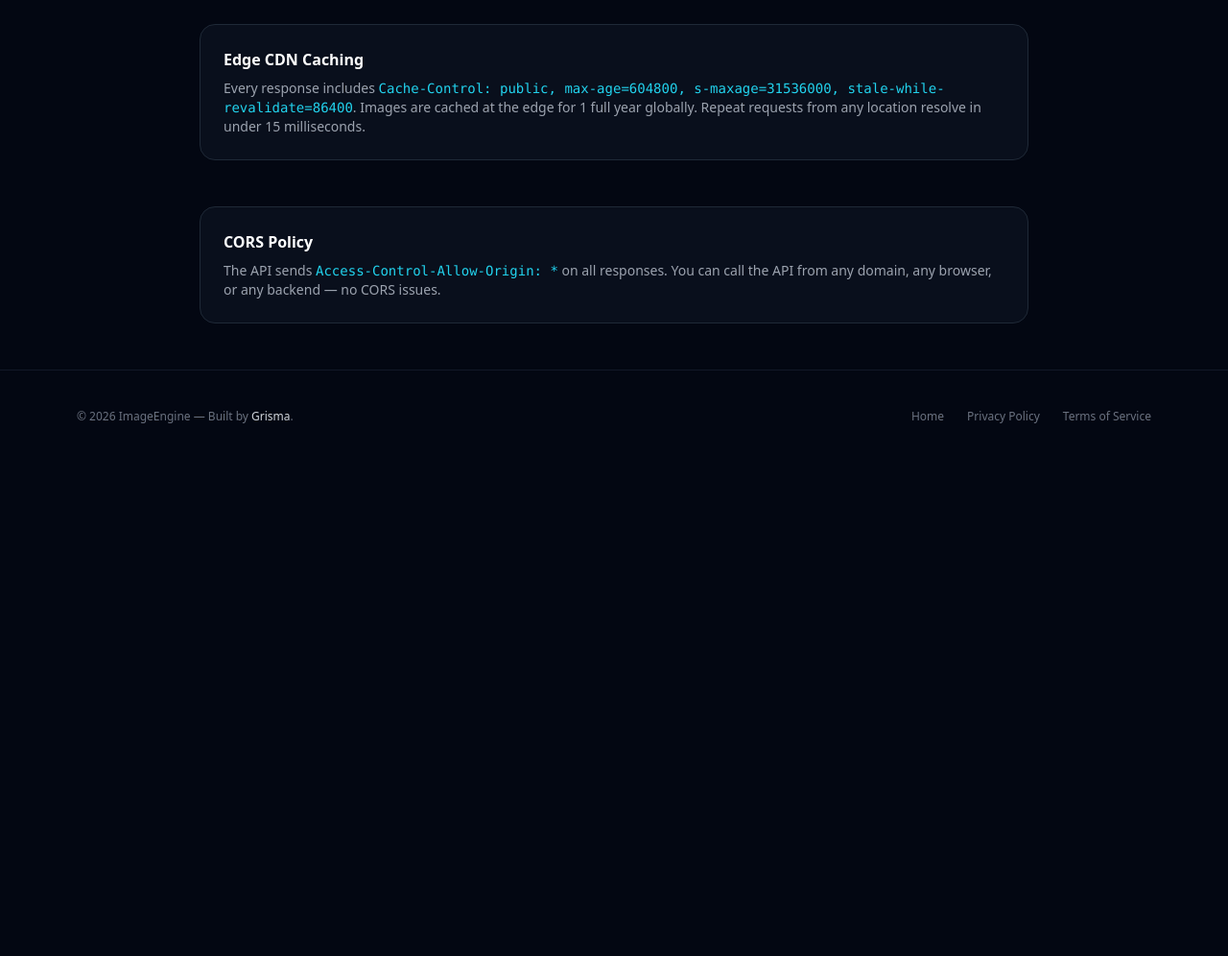
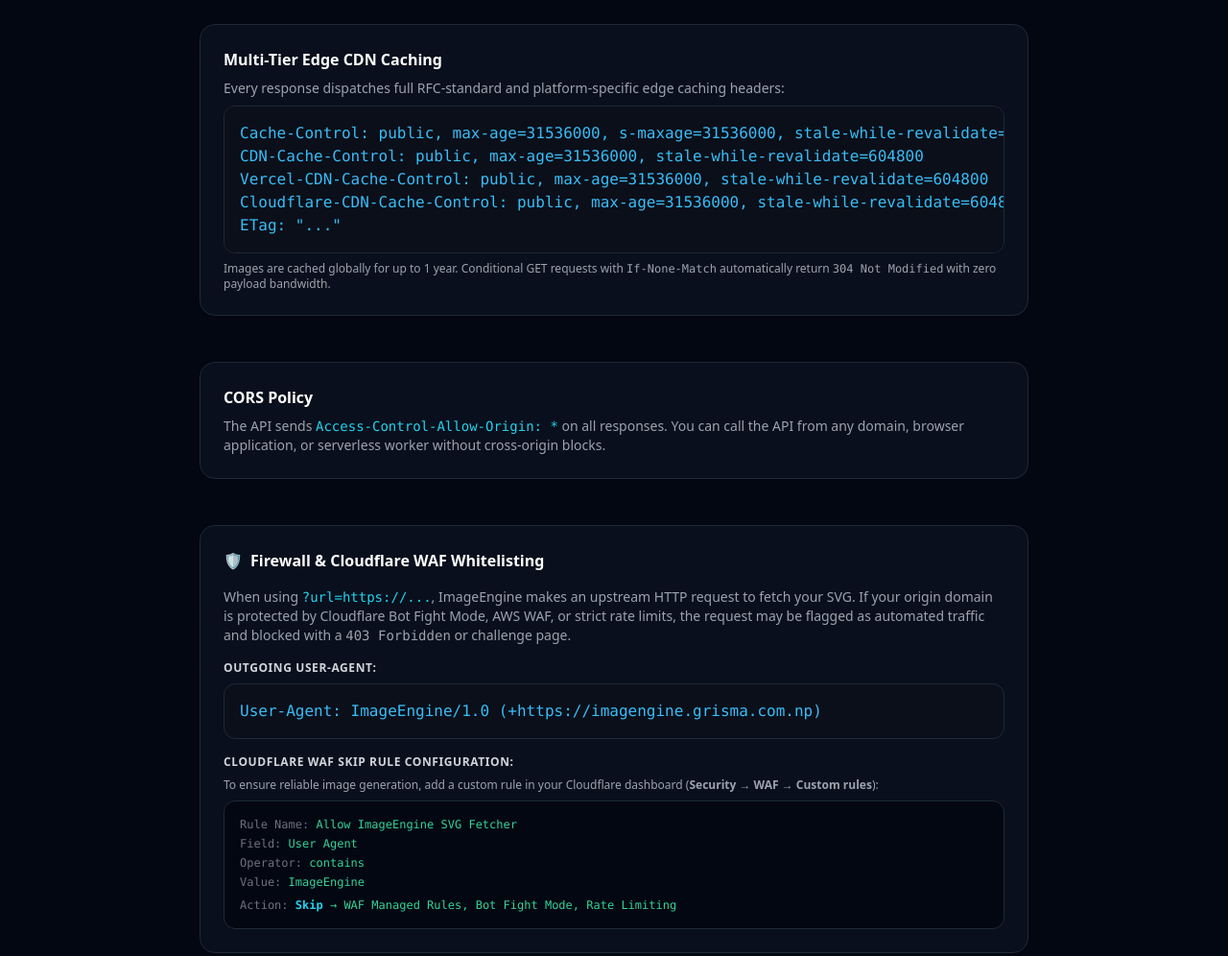
Before and after one commit to iamgrisma/imagengine, a website: page public/docs.html in a window 1280 px wide. Shown: the part 3480-4476 px from the top of the page at 96% size. Before the commit the page ends 3962 px from the top, so only its background shows below. Drawn offline with nearby package versions, Linux system fonts and the light colour scheme.

Commit message:
docs: document ImageEngine User-Agent and Cloudflare WAF skip rules

```diff
--- a/public/docs.html
+++ b/public/docs.html
@@ -300,19 +300,55 @@
 
     <!-- Caching Specs -->
     <section class="mb-12 p-6 rounded-2xl bg-gray-900/50 border border-gray-800 space-y-2">
-      <h2 class="text-base font-bold text-white">Edge CDN Caching</h2>
+      <h2 class="text-base font-bold text-white">Multi-Tier Edge CDN Caching</h2>
       <p class="text-xs sm:text-sm text-gray-400">
-        Every response includes <code class="text-cyan-400">Cache-Control: public, max-age=604800, s-maxage=31536000, stale-while-revalidate=86400</code>.
-        Images are cached at the edge for 1 full year globally. Repeat requests from any location resolve in under 15 milliseconds.
+        Every response dispatches full RFC-standard and platform-specific edge caching headers:
+      </p>
+      <pre><code>Cache-Control: public, max-age=31536000, s-maxage=31536000, stale-while-revalidate=604800, stale-if-error=86400
+CDN-Cache-Control: public, max-age=31536000, stale-while-revalidate=604800
+Vercel-CDN-Cache-Control: public, max-age=31536000, stale-while-revalidate=604800
+Cloudflare-CDN-Cache-Control: public, max-age=31536000, stale-while-revalidate=604800
+ETag: "..."</code></pre>
+      <p class="text-xs text-gray-400 mt-2">
+        Images are cached globally for up to 1 year. Conditional GET requests with <code>If-None-Match</code> automatically return <code>304 Not Modified</code> with zero payload bandwidth.
       </p>
     </section>
 
     <!-- CORS -->
-    <section class="p-6 rounded-2xl bg-gray-900/50 border border-gray-800 space-y-2">
+    <section class="mb-12 p-6 rounded-2xl bg-gray-900/50 border border-gray-800 space-y-2">
       <h2 class="text-base font-bold text-white">CORS Policy</h2>
       <p class="text-xs sm:text-sm text-gray-400">
-        The API sends <code class="text-cyan-400">Access-Control-Allow-Origin: *</code> on all responses. You can call the API from any domain, any browser, or any backend — no CORS issues.
+        The API sends <code class="text-cyan-400">Access-Control-Allow-Origin: *</code> on all responses. You can call the API from any domain, browser application, or serverless worker without cross-origin blocks.
       </p>
+    </section>
+
+    <!-- WAF & Bot Protection Whitelist -->
+    <section class="mb-12 p-6 rounded-2xl bg-gray-900/50 border border-gray-800 space-y-4">
+      <h2 class="text-base font-bold text-white flex items-center gap-2">
+        <span>🛡️</span> Firewall & Cloudflare WAF Whitelisting
+      </h2>
+      <p class="text-xs sm:text-sm text-gray-400">
+        When using <code class="text-cyan-400">?url=https://...</code>, ImageEngine makes an upstream HTTP request to fetch your SVG. If your origin domain is protected by Cloudflare Bot Fight Mode, AWS WAF, or strict rate limits, the request may be flagged as automated traffic and blocked with a <code>403 Forbidden</code> or challenge page.
+      </p>
+
+      <div class="space-y-2">
+        <h3 class="text-xs font-semibold text-gray-300 uppercase tracking-wider">Outgoing User-Agent:</h3>
+        <pre><code>User-Agent: ImageEngine/1.0 (+https://imagengine.grisma.com.np)</code></pre>
+      </div>
+
+      <div class="space-y-2">
+        <h3 class="text-xs font-semibold text-gray-300 uppercase tracking-wider">Cloudflare WAF Skip Rule Configuration:</h3>
+        <p class="text-xs text-gray-400">
+          To ensure reliable image generation, add a custom rule in your Cloudflare dashboard (<strong>Security</strong> &rarr; <strong>WAF</strong> &rarr; <strong>Custom rules</strong>):
+        </p>
+        <div class="p-4 bg-gray-950 rounded-xl border border-gray-800 font-mono text-xs text-emerald-400 space-y-1">
+          <div><span class="text-gray-500">Rule Name:</span> Allow ImageEngine SVG Fetcher</div>
+          <div><span class="text-gray-500">Field:</span> User Agent</div>
+          <div><span class="text-gray-500">Operator:</span> contains</div>
+          <div><span class="text-gray-500">Value:</span> ImageEngine</div>
+          <div class="pt-1"><span class="text-gray-500">Action:</span> <span class="text-cyan-400 font-bold">Skip</span> &rarr; WAF Managed Rules, Bot Fight Mode, Rate Limiting</div>
+        </div>
+      </div>
     </section>
   </main>
 
```
Also changed, not shown: README.md.
